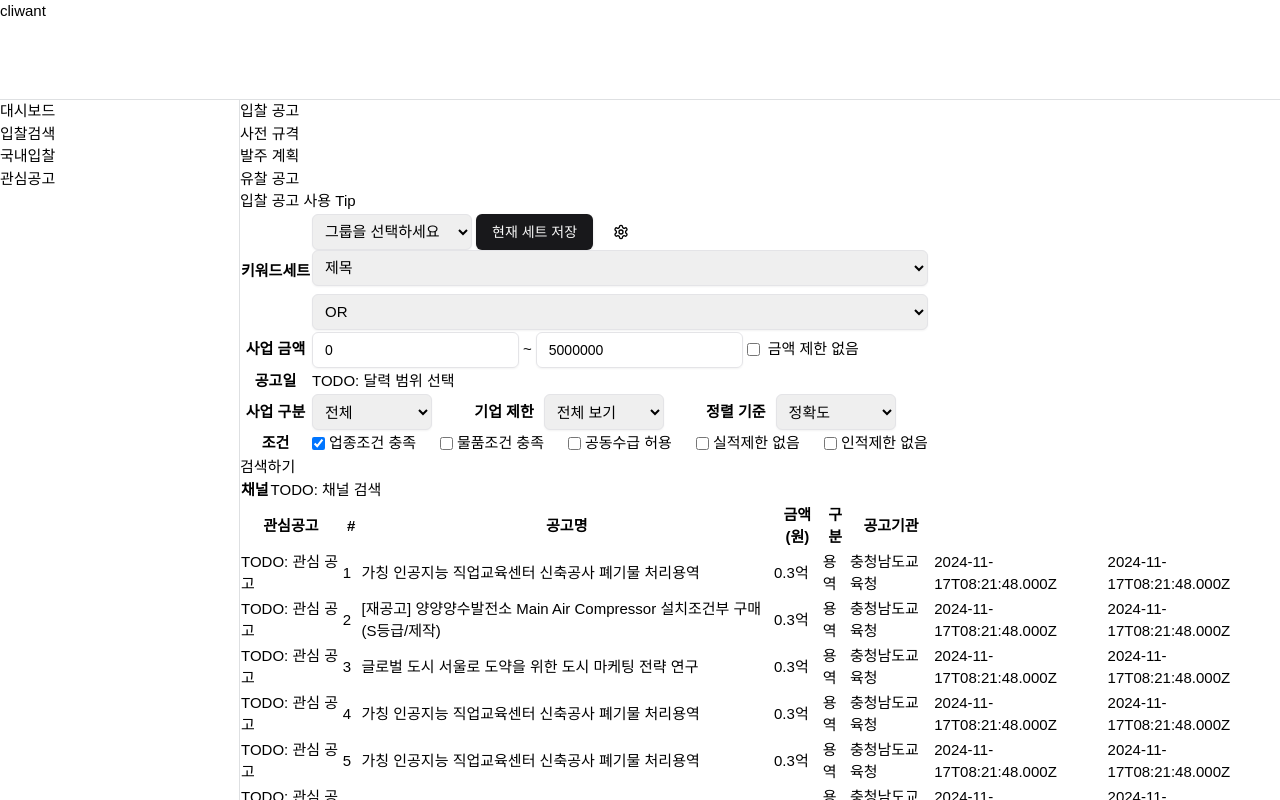
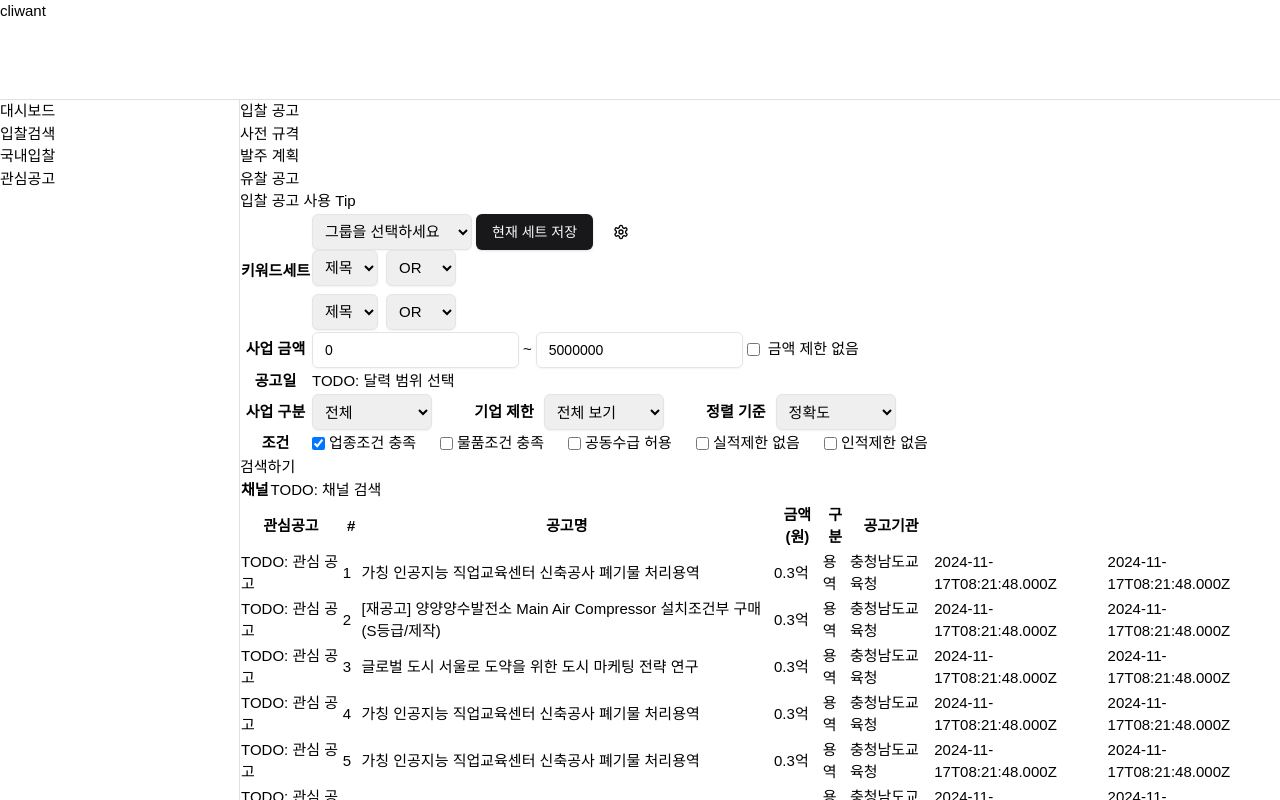
Before and after one commit to hckang80/nextjs-beginner-task, a Next.js app: page /dashboard/rfp in a window 1280 px wide. Shown: the top 800 px of the page. Built offline with nearby package versions, Linux system fonts and the light colour scheme.

Commit message:
feat: 키워드세트를 동적으로 반복하기

```diff
--- a/app/dashboard/rfp/detailed-search.tsx
+++ b/app/dashboard/rfp/detailed-search.tsx
@@ -170,7 +170,12 @@ export function DetailedSearch() {
     };
   }>({
     keywordSets: {
-      set1: {
+      setA: {
+        type: "title",
+        operation: "or",
+        keyword: [],
+      },
+      setB: {
         type: "title",
         operation: "or",
         keyword: [],
@@ -279,22 +284,28 @@ export function DetailedSearch() {
                 />
               </div>
               <div className="flex flex-col gap-2">
+                {Object.entries(formModel.keywordSets).map(([key, context]) => {
+                  return (
+                    <div key={key} className="flex gap-2">
                       <select
-                  name="set1.type"
-                  value={formModel.keywordSets.set1.type}
+                        name={`${key}.type`}
+                        value={context.type}
                         onChange={handleChangeKeywordSet}
                       >
                         <option value="title">제목</option>
                         <option value="text">본문</option>
                       </select>
                       <select
-                  name="set1.operation"
-                  value={formModel.keywordSets.set1.operation}
+                        name={`${key}.operation`}
+                        value={context.operation}
                         onChange={handleChangeKeywordSet}
                       >
                         <option value="or">OR</option>
                         <option value="and">AND</option>
                       </select>
+                    </div>
+                  );
+                })}
               </div>
             </td>
           </tr>
--- a/lib/utils.ts
+++ b/lib/utils.ts
@@ -8,3 +8,21 @@ export function cn(...inputs: ClassValue[]) {
 export function getMaxNumber(array: number[]) {
   return Math.max(...array);
 }
+
+export function getValueByPath(obj: Record<string, any>, path: string) {
+  if (!obj || typeof obj !== "object" || typeof path !== "string") {
+    throw new Error("Invalid arguments");
+  }
+
+  const keys = path.split(".");
+  let current = obj;
+
+  for (const key of keys) {
+    if (current[key] === undefined) {
+      return undefined;
+    }
+    current = current[key];
+  }
+
+  return current;
+}
```
Lines whose indentation alone changed are shown as unchanged.
